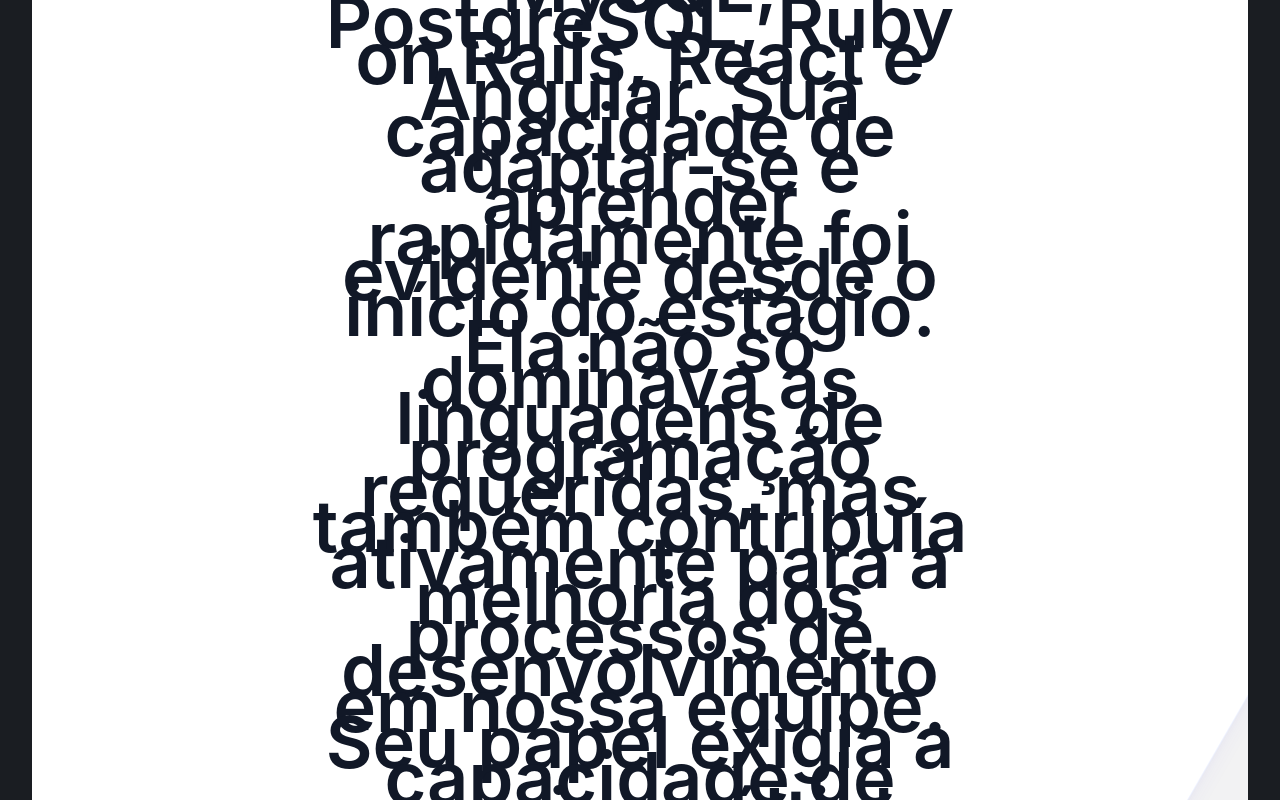
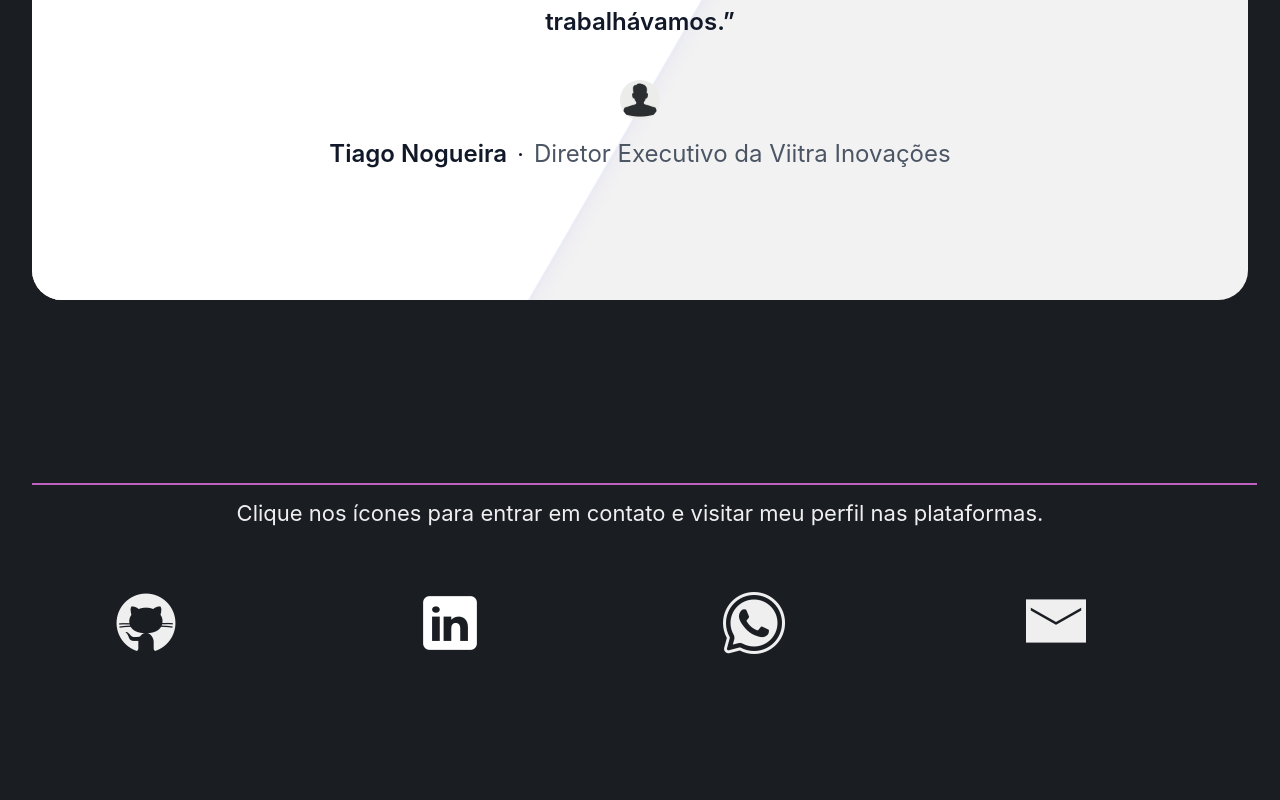
Before and after one commit to luanamoraisf/-portfolio-luana, a Vue app: page / in a window 1280 px wide. Shown: the part 7100-7900 px from the top of the page. After the commit the page ends 7823 px from the top, so only its background shows below. Built offline with nearby package versions, Linux system fonts and the light colour scheme.

Commit message:
fixes size of testemony and add one more fontsize on config

```diff
--- a/src/components/Testimony.vue
+++ b/src/components/Testimony.vue
@@ -10,7 +10,7 @@
     <div class="mx-auto max-w-2xl lg:max-w-4xl">
       <img class="mx-auto h-12" src="../assets/testimony/viitra-01.png">
       <figure class="mt-10">
-        <blockquote class="text-center text-xl font-semibold leading-8 text-gray-900 sm:text-2xl sm:leading-9">
+        <blockquote class="text-center text-xsm font-semibold leading-8 text-gray-900 sm:text-lg sm:leading-9">
           <p>“...Luana demonstrou uma impressionante habilidade
             técnica e uma dedicação exemplar às suas responsabilidades, atuando tanto em
             back-end quanto em front-end.
@@ -27,7 +27,7 @@
         </blockquote>
         <figcaption class="mt-10">
           <img class="mx-auto h-10 w-10 rounded-full" src="../assets/testimony/perfil.jpg">
-          <div class="mt-4 flex items-center justify-center space-x-3 text-base">
+          <div class="mt-4 flex items-center justify-center space-x-3 text-xsm">
             <div class="font-semibold text-gray-900">Tiago Nogueira</div>
             <svg viewBox="0 0 2 2" width="3" height="3" aria-hidden="true" class="fill-gray-900">
               <circle cx="1" cy="1" r="1" />
--- a/tailwind.config.js
+++ b/tailwind.config.js
@@ -3,6 +3,7 @@
   content: ['./index.html', './src/**/*.{vue,js,ts,jsx,tsx}'],
   theme: {
     fontSize: {
+      xsm: '1.5rem',
       sm: '2rem',
       md: '2.8rem',
       base: '3.3rem',
```
